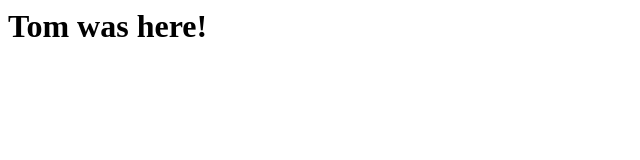
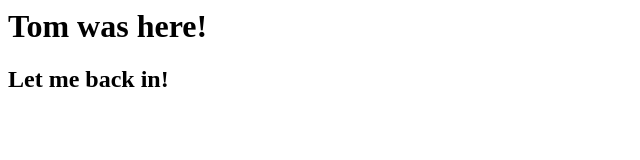
Before and after one commit to SaraKenney/BetamoreTestSite, a plain HTML site: page index.html in a window 1280 px wide. Shown: the whole page, without its empty margins (0-640 px from the left). Drawn offline with Linux system fonts and the light colour scheme.

```diff
--- a/index.html
+++ b/index.html
@@ -1 +1,2 @@
 <h1>Tom was here!</h1>
+<h2>Let me back in!</h2>
```
